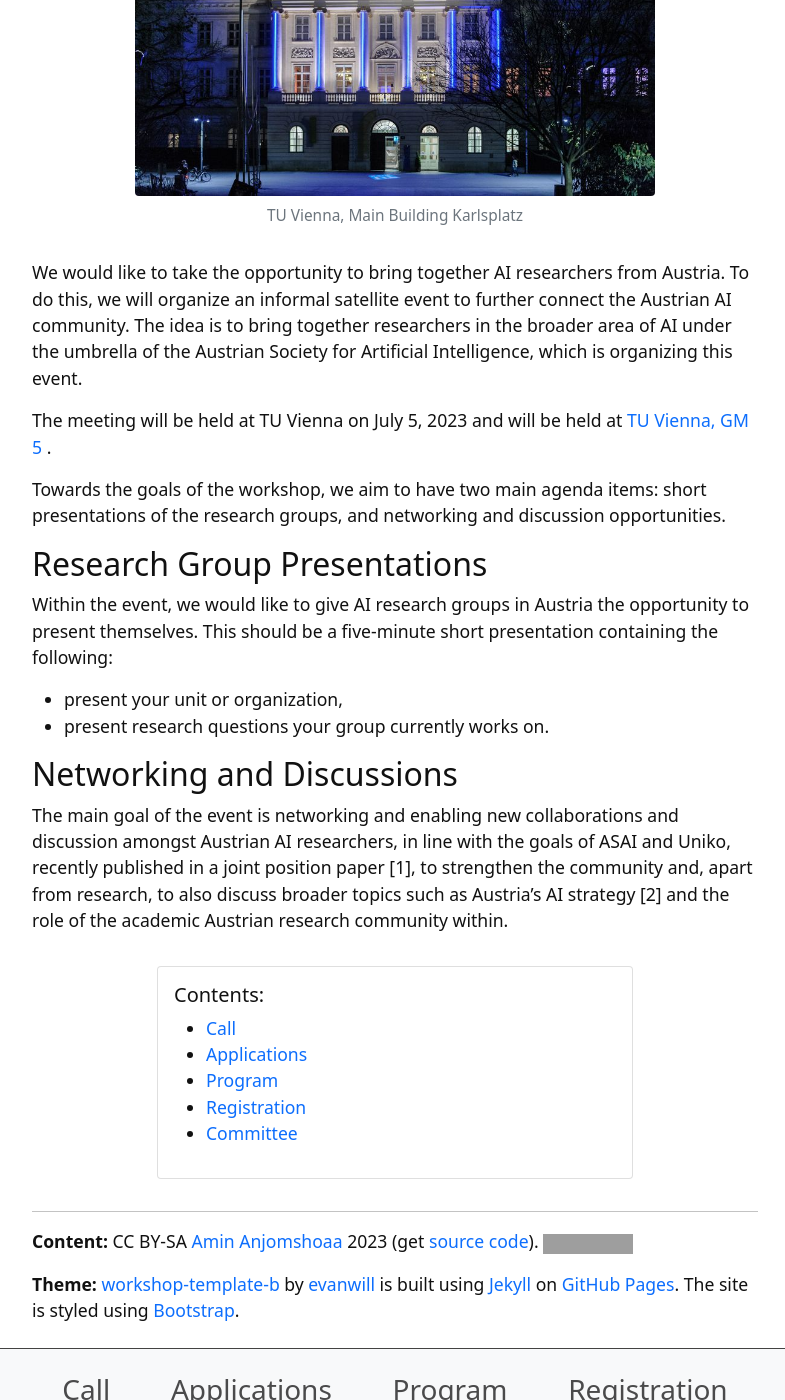
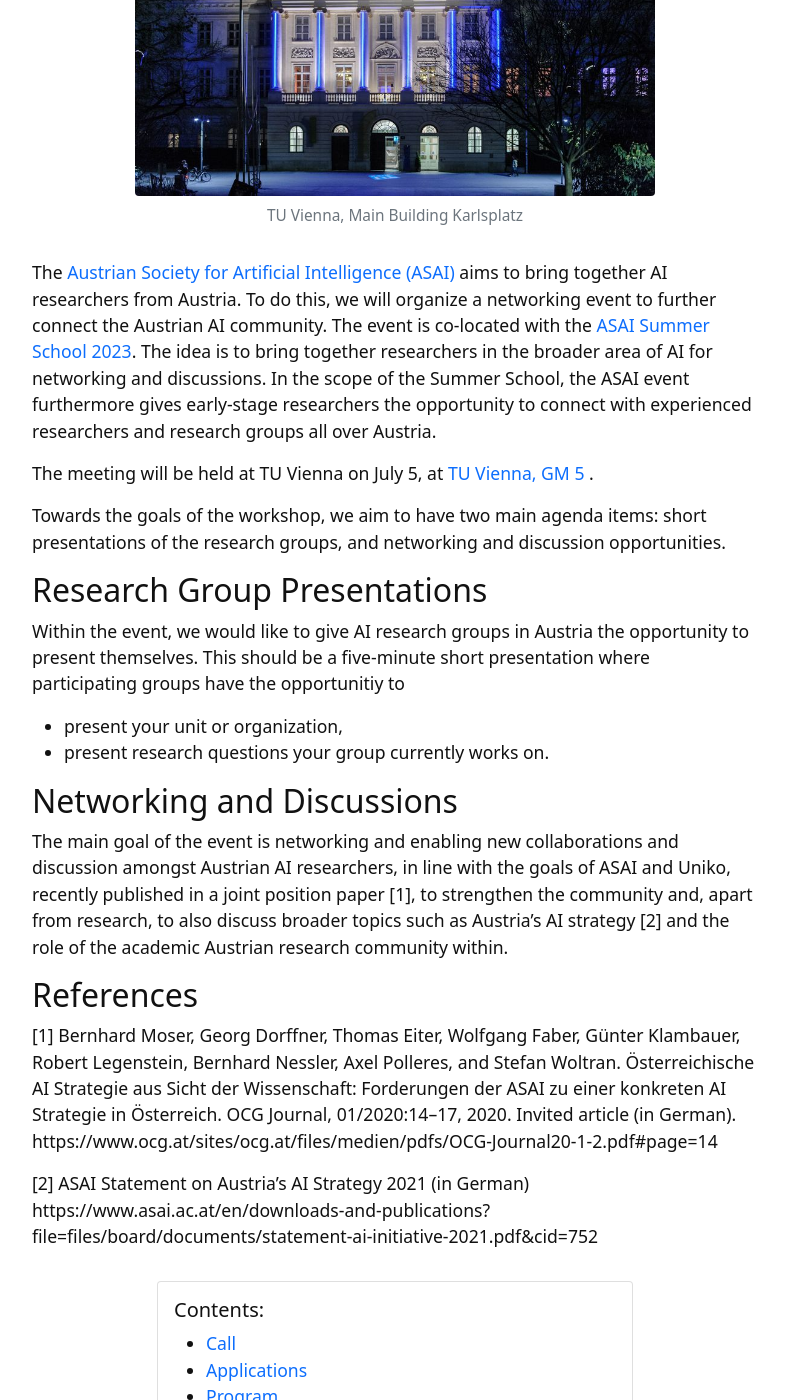
Before and after one commit to anjomshoaa/asai-ne-2023, a Jekyll site: the page built from index.md, in a window 1280 px wide and 1400 px high, scrolled down 399 px. Shown: the whole window, without its empty margins (245-1030 px from the left). Built offline with Jekyll 4.4.1, drawn with Linux system fonts in a browser that asks for light colours; grey boxes are pictures that could not be loaded.

Commit message:
updates in index.md

```diff
--- a/index.md
+++ b/index.md
@@ -8,15 +8,15 @@ layout: default
 {% include figure.html img="karlsplatz_tu_hauptgebaeude.jpeg" alt="Tu Vienna Main Building" caption="TU Vienna, Main Building Karlsplatz" width="75%" %}
 
 
-We would like to take the opportunity to bring together AI researchers from Austria. To do this, we will organize an informal satellite event to further connect the Austrian AI community. The idea is to bring together researchers in the broader area of AI under the umbrella of the Austrian Society for Artificial Intelligence, which is organizing this event.
+The [Austrian Society for Artificial Intelligence (ASAI)](https://www.asai.ac.at/) aims to bring together AI researchers from Austria. To do this, we will organize a networking event to further connect the Austrian AI community. The event is co-located with the [ASAI Summer School 2023](https://caiml.dbai.tuwien.ac.at/news/34/). The idea is to bring together researchers in the broader area of AI for networking and discussions. In the scope of the Summer School, the ASAI event furthermore gives early-stage researchers the opportunity to connect with experienced researchers and research groups all over Austria.
 
-The meeting will be held at TU Vienna on July 5, 2023 and will be held at [TU Vienna, GM 5](https://www.tuwien.at/tu-wien/organisation/zentrale-bereiche/gebaeude-und-technik/veranstaltungsservice-und-lehrraumsupport/raumdatenbank/hoersaele/gm-5-praktikum-hoersaal) .
+The meeting will be held at TU Vienna on July 5, at [TU Vienna, GM 5](https://www.tuwien.at/tu-wien/organisation/zentrale-bereiche/gebaeude-und-technik/veranstaltungsservice-und-lehrraumsupport/raumdatenbank/hoersaele/gm-5-praktikum-hoersaal) .
 
 Towards the goals of the workshop, we aim to have two main agenda items: short presentations of the research groups, and networking and discussion opportunities.
 
 ## Research Group Presentations
 
-Within the event, we would like to give AI research groups in Austria the opportunity to present themselves. This should be a five-minute short presentation containing the following:
+Within the event, we would like to give AI research groups in Austria the opportunity to present themselves. This should be a five-minute short presentation where participating groups have the opportunitiy to
 
 - present your unit or organization,
 - present research questions your group currently works on.
@@ -27,6 +27,12 @@ Within the event, we would like to give AI research groups in Austria the opport
 The main goal of the event is networking and enabling new collaborations and discussion amongst Austrian AI researchers, in line with the goals of ASAI and Uniko, recently published in a joint position paper [1], to strengthen the community and, apart from research, to also discuss broader topics such as Austria’s AI strategy [2] and the role of the academic Austrian research community within.
 
 
+## References
+
+[1] Bernhard Moser, Georg Dorffner, Thomas Eiter, Wolfgang Faber, Günter Klambauer, Robert Legenstein, Bernhard Nessler, Axel Polleres, and Stefan Woltran. Österreichische AI Strategie aus Sicht der Wissenschaft: Forderungen der ASAI zu einer konkreten AI Strategie in Österreich. OCG Journal, 01/2020:14--17, 2020. Invited article (in German). https://www.ocg.at/sites/ocg.at/files/medien/pdfs/OCG-Journal20-1-2.pdf#page=14
+
+
+[2] ASAI Statement on Austria’s AI Strategy 2021 (in German) https://www.asai.ac.at/en/downloads-and-publications?file=files/board/documents/statement-ai-initiative-2021.pdf&cid=752
 
 
 {% include toc.html %}
```
